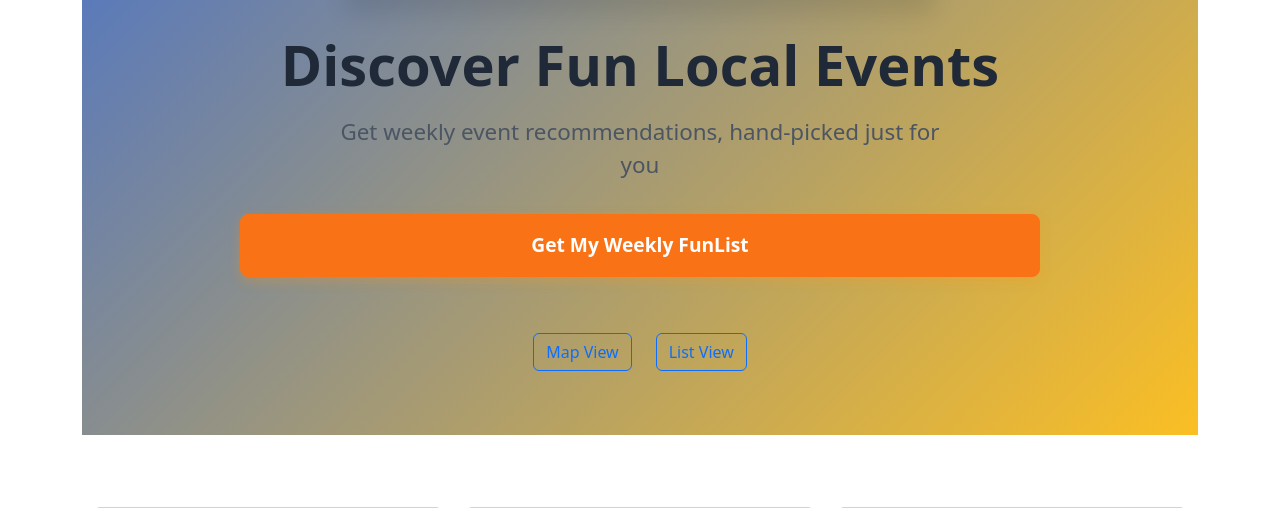
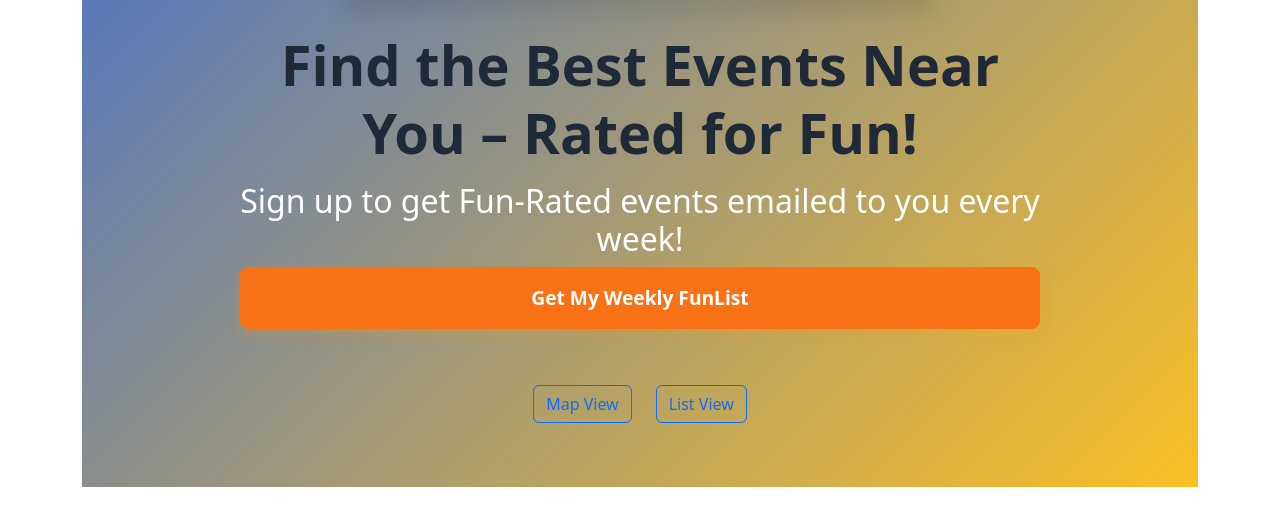
Before and after one commit to AMASPC-Org/funlist, a Flask app: page / in a window 1280 px wide. Shown: the part 853-1361 px from the top of the page. Run offline with Flask 3, Linux system fonts and the light colour scheme; data that the repository does not hold is empty; some libraries are stand-ins or nearby versions.

Commit message:
Assistant checkpoint: Updated hero section headings
Assistant generated file changes:
- templates/home.html: Update hero section headings

---

User prompt:

Also, fix the h1 to "Find the Best Events Near You - Rated for Fun! and then h2"Sign up to get Fun-Rated events emailed to you every week" something like this

```diff
--- a/templates/home.html
+++ b/templates/home.html
@@ -6,8 +6,8 @@
         <div class="hero-image">
             <img src="https://images.unsplash.com/photo-1540575467063-178a50c2df87" alt="People enjoying a local event">
         </div>
-        <h1>Discover Fun Local Events</h1>
-        <p>Get weekly event recommendations, hand-picked just for you</p>
+        <h1>Find the Best Events Near You – Rated for Fun!</h1>
+        <h2>Sign up to get Fun-Rated events emailed to you every week!</h2>
         <div class="cta-group">
             <button class="btn btn-primary btn-lg primary-cta" data-bs-toggle="modal" data-bs-target="#emailSignupModal">
                 Get My Weekly FunList
```
